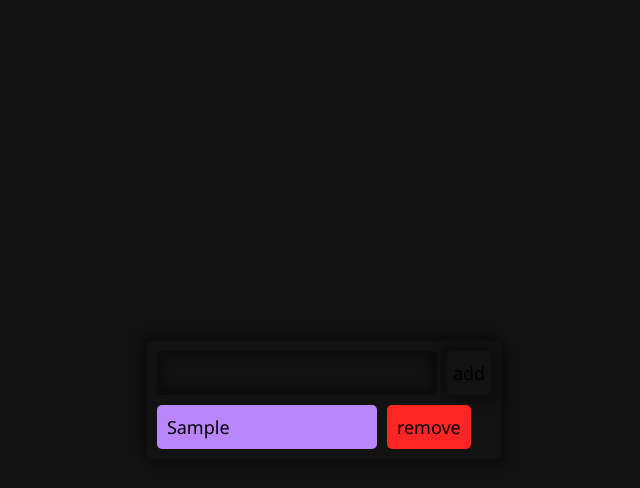
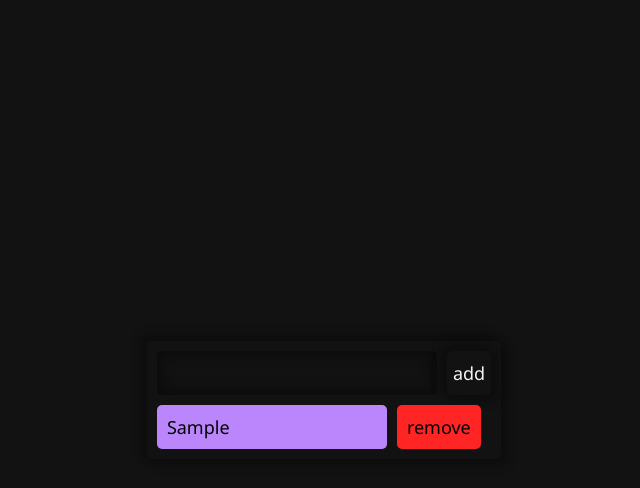
Before and after one commit to a-rustacean/todo-app, a plain HTML site: page index.html in a window 1280 px wide. Both pictures are taken after typing "Sample" into the empty fields and a click on the button "add". Shown: the whole page, without its empty margins (316-956 px from the left). Drawn offline with Linux system fonts and the light colour scheme.

Commit message:
innitial commit

```diff
--- a/css/style.css
+++ b/css/style.css
@@ -51,6 +51,7 @@ body {
 #add-todo-button {
   background-color: var(--color-background);
   box-shadow: 5px 5px 8px 4px rgba(0, 0, 0, 0.2), -5px -5px 8px 4px rgba(1, 1, 1, 0.2);
+  color: whitesmoke;
 }
 
 .todo {
@@ -62,9 +63,12 @@ body {
 
 .todo-text {
   background-color: var(--color-primary);
-  width: 200px;
+  max-width: 210px;
+  width: 100%;
   margin: 0;
   padding: 10px;
+  overflow: hidden;
+  overflow-wrap: break-word;
 }
 
 .remove-todo {
--- a/index.html
+++ b/index.html
@@ -4,7 +4,7 @@
 <head>
   <meta charset="UTF-8">
   <meta name="viewport" content="width=device-width, initial-scale=1">
-  <title>Project - 01</title>
+  <title>Todo</title>
   <link rel="stylesheet" href="css/style.css">
 </head>
 
```
